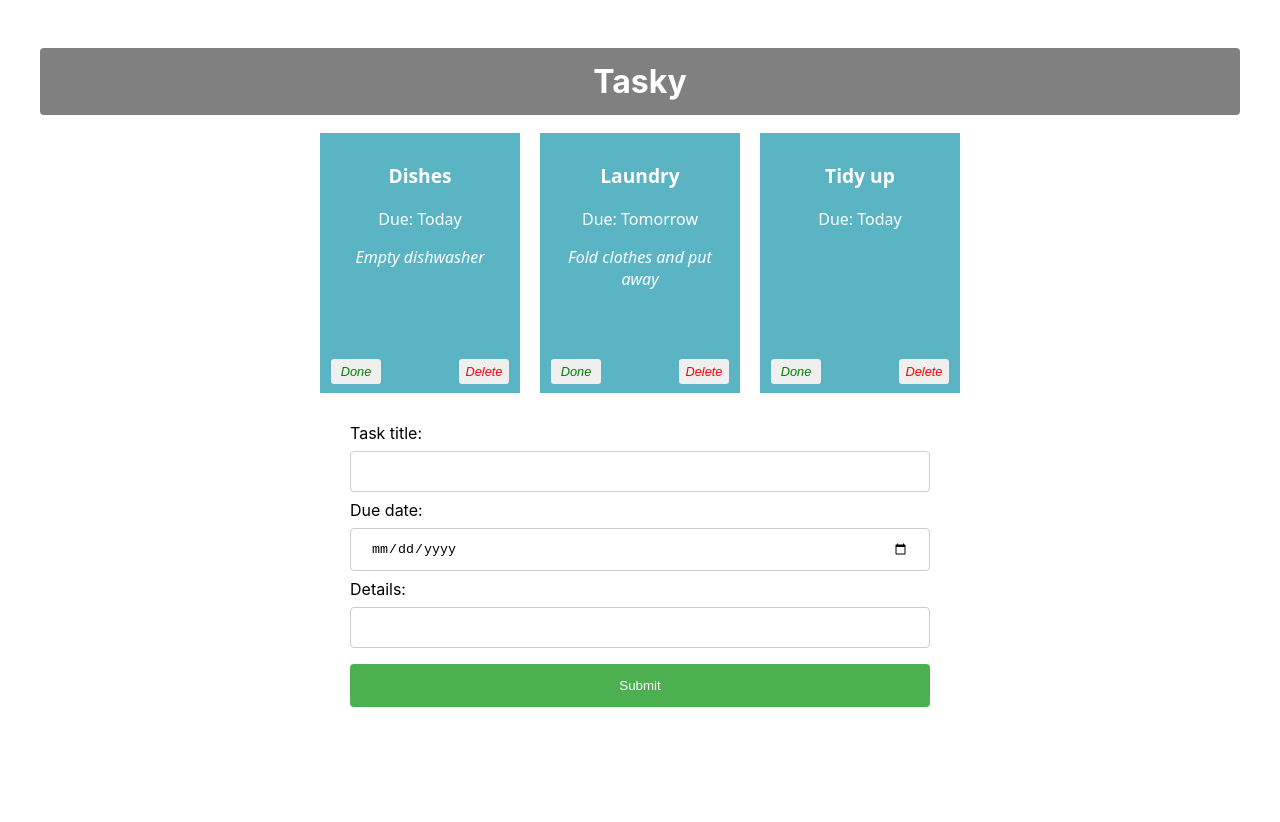
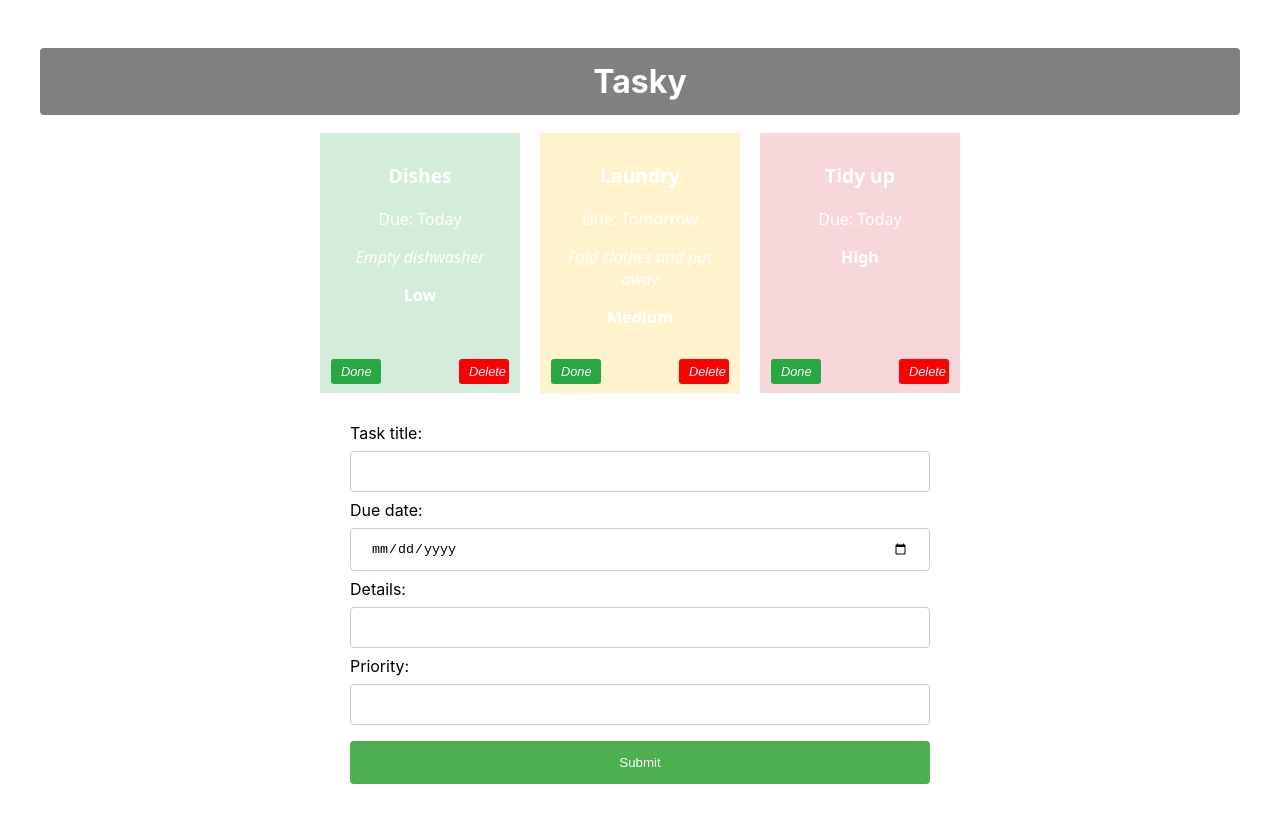
Before and after one commit to kelite12/react-basics-labs, a React (Create React App) app in the folder tasky/: page / in a window 1280 px wide. Shown: the top 822 px of the page. Before the commit the page ends 800 px from the top, so only its background shows below. Built offline with nearby package versions, Linux system fonts and the light colour scheme.

Commit message:
Tasky Lab 2 - Exercises done

```diff
--- a/tasky/src/App.css
+++ b/tasky/src/App.css
@@ -86,3 +86,7 @@ form {
   width: 50%;
   margin: auto;
 }
+.level {
+  font-weight: bold;
+  font-size: 1.0em;
+}
--- a/tasky/src/App.js
+++ b/tasky/src/App.js
@@ -8,9 +8,9 @@ import { v4 as uuidv4 } from 'uuid';
 function App() {
   const [ taskState, setTaskState ] = useState({
     tasks: [
-      { id: 1, title:"Dishes", description: "Empty dishwasher", deadline: "Today", done: false },
-      { id: 2, title: "Laundry", description: "Fold clothes and put away", deadline: "Tomorrow", done: false },
-      { id: 3, title: "Tidy up", deadline: "Today", done: false}
+      { id: 1, title:"Dishes", description: "Empty dishwasher", deadline: "Today", done: false,level:"Low" },
+      { id: 2, title: "Laundry", description: "Fold clothes and put away", deadline: "Tomorrow", done: false,level:"Medium" },
+      { id: 3, title: "Tidy up", deadline: "Today", done: false,level:"High"}
     ]
   });
   const doneHandler = (taskIndex) => {
@@ -38,7 +38,8 @@ function App() {
   const [ formState, setFormState ] = useState({
     title: "",
     description: "",
-    deadline: ""
+    deadline: "",
+    level:""
   });
   const formChangeHandler = (event) => {
     let form = {...formState};
@@ -52,6 +53,9 @@ function App() {
           break;
       case "deadline":
           form.deadline = event.target.value;
+          break;
+      case "level":
+          form.level = event.target.value;
           break;
       default:
           form = formState;
@@ -68,6 +72,7 @@ function App() {
       title={task.title}
       description={task.description}
       deadline={task.deadline}
+      level={task.level}
       key={task.id}
       done={task.done}
       markDone={() => doneHandler(index)}
--- a/tasky/src/components/Form.js
+++ b/tasky/src/components/Form.js
@@ -1,5 +1,4 @@
 import React from "react";
-
 const AddTaskForm = (props) => {
 
   return (
@@ -19,6 +18,22 @@ const AddTaskForm = (props) => {
             Details:
             <input type="text" name="description" onChange={(event) => props.change(event)} />
         </label>
+        <br />
+        <label for="level">
+            Priority:
+        <input
+          type="text"
+          name="level"
+          list="priority-options"
+          onChange={(event) => props.change(event)}
+          required
+        />
+            <datalist id="priority-options">
+              <option value="Low"/>
+              <option value="Medium"/>
+                <option value="High" />
+              </datalist>
+        </label>
         <input type="submit" value="Submit" />
         </form>
     </div>
--- /dev/null
+++ b/tasky/src/components/Task.css
@@ -0,0 +1,30 @@
+.task {
+  border: 1px solid #ccc;
+  padding: 10px;
+  margin: 10px 0;
+  border-radius: 5px;
+  transition: background-color 0.3s;
+}
+
+.doneButton {
+  margin-right: 5px;
+  background-color: #28a745;
+  color: white;
+  border: none;
+  padding: 5px 10px;
+  border-radius: 3px;
+  cursor: pointer;
+}
+
+.deleteButton {
+  background-color: red;
+  color: white;
+  border: none;
+  padding: 5px 10px;
+  border-radius: 3px;
+  cursor: pointer;
+}
+
+.doneButton:hover, .deleteButton:hover {
+  opacity: 0.8;
+}
--- a/tasky/src/components/Task.js
+++ b/tasky/src/components/Task.js
@@ -1,16 +1,31 @@
 import React from 'react';
-
+import './Task.css';
 function Task(props){
+        let backgroundColor;
+        switch (props.level) {
+            case 'Low':
+                backgroundColor = '#d4edda';
+                break;
+            case 'Medium':
+                backgroundColor = '#fff3cd';
+                break;
+            case 'High':
+                backgroundColor = '#f8d7da';
+                break;
+            default:
+                backgroundColor = '#fff';
+    }
 
     return (
-        <div className="card"style={{backgroundColor: props.done ? 'lightgrey' : '#5bb4c4'}}>
+        <div className="card"style={{backgroundColor: props.done ? 'lightgrey' : backgroundColor}}>
             <p className="title">{props.title}</p>
             <p>Due: {props.deadline}</p>
             <p className="style">{props.description}</p>
+            <p className="level">{props.level}</p>
             <button onClick={props.markDone} className='doneButton'>Done</button>
             <button className='deleteButton' onClick={props.deleteTask}>Delete</button>
         </div>
-    )
+    );
 }
 
 export default Task;
```
